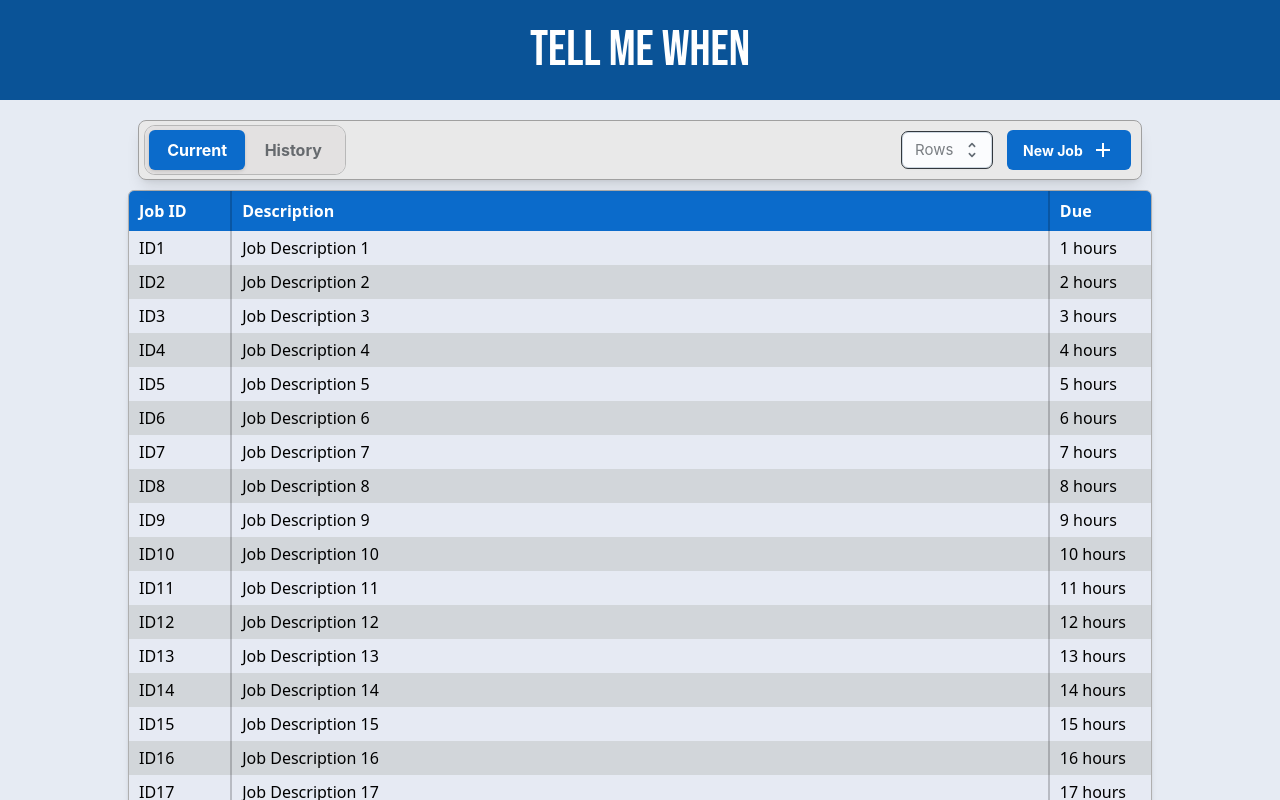
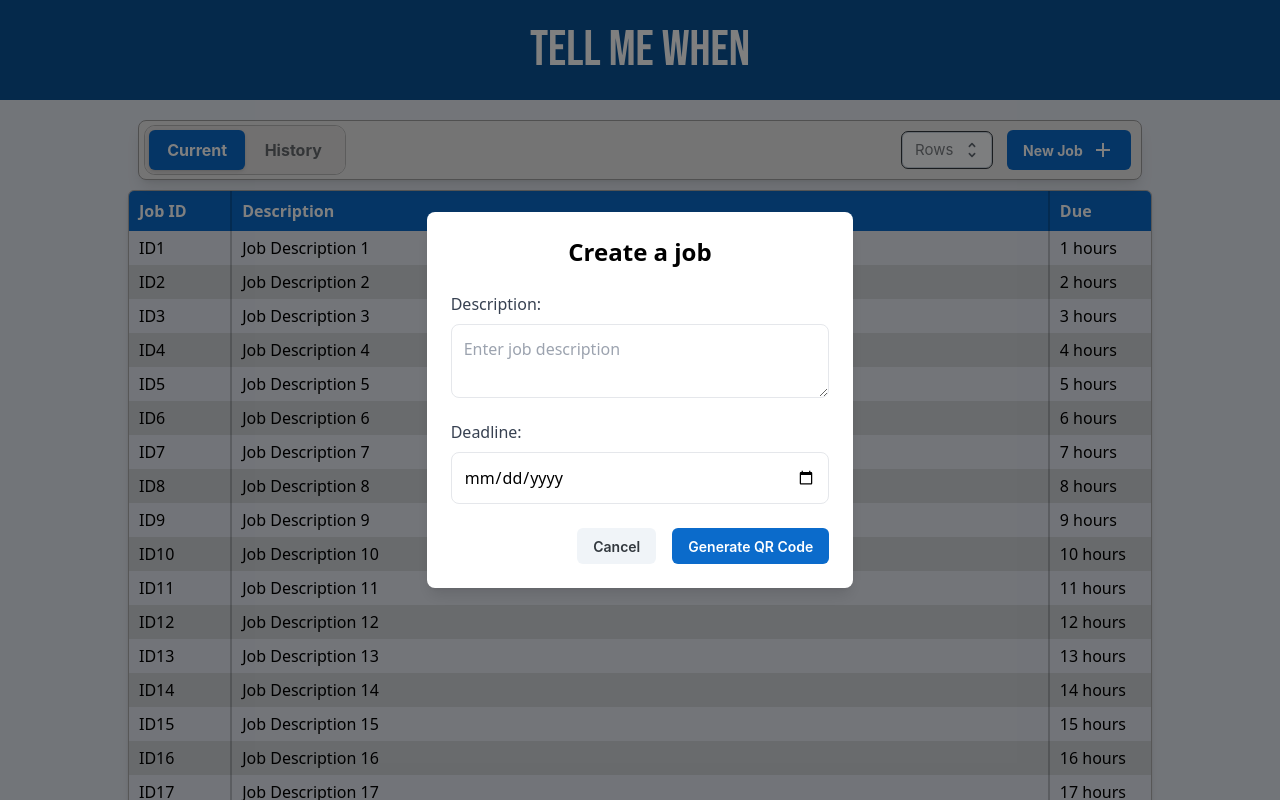
Before and after one commit to HufsaHaq/tellmewhen, a Next.js app in the folder tellmewhen/: page /dashboard in a window 1280 px wide. Both pictures are taken after a click on the button "New Job". Shown: the top 800 px of the page. Built offline with nearby package versions, Linux system fonts and the light colour scheme.

Commit message:
Created Job Creation poping up form on teh dashboard page. It creates new jobs with the due date and description on the dashboard

```diff
--- a/tellmewhen/package.json
+++ b/tellmewhen/package.json
@@ -13,7 +13,7 @@
     "@emotion/styled": "^11.14.0",
     "@mui/icons-material": "^6.3.0",
     "@mui/joy": "^5.0.0-beta.51",
-    "next": "^15.1.3",
+    "next": "^15.1.4",
     "react": "^19.0.0",
     "react-dom": "^19.0.0"
   },
--- a/tellmewhen/src/app/dashboard/page.jsx
+++ b/tellmewhen/src/app/dashboard/page.jsx
@@ -36,6 +36,10 @@ function Page()
 
     }
     colours["primaryTailwind"] = "bg-["+colours["primary"]+"]"
+
+    //Modal State
+    const [isModalOpen, setIsModalOpen] = useState(false);
+    const [formData, setFormData] = useState({ description: "", deadline: "" });
 
     const [CurrentTableData, SetCurrentTableData] = useState(null);
     const [HistoryTableData, SetHistoryTableData] = useState(null);
@@ -148,6 +152,32 @@ function Page()
         SetHistoryTableData(tempArr2);
     }, []);
 
+
+    //Function to open the modal
+    const handleOpenModal = () => setIsModalOpen(true);
+
+    //Function to close the modal
+    const handleCloseModal = () => {
+    setIsModalOpen(false);
+    setFormData({ description: "", deadline: "" });
+    };
+
+    //Function to handle the confirm button in the modal
+    const handleConfirmModal = () => {
+        const newJob = [
+          "ID" + (CurrentTableData.length + 1),
+          formData.description,
+          formData.deadline,
+        ];
+        SetCurrentTableData([...CurrentTableData, newJob]);
+        setIsModalOpen(false);
+        setFormData({ description: "", deadline: "" });
+      };
+
+    const handleInputChange = (e) =>
+        setFormData({ ...formData, [e.target.name]: e.target.value });
+
+
     return(
 
         <div className = {"page-content w-[80%] m-auto"}>
@@ -219,7 +249,9 @@ function Page()
                                 color: colours["primary-text-colour"]}
                             }
                             className="h-[40px] font-bold"
-                            onClick={()=>{console.log("REDIRECT TO OTHER PAGE")}}>New Job</Button>
+                            onClick={handleOpenModal}>
+                                New Job
+                            </Button>
                 </span>
             </span>
             <div className="w-full rounded-md overflow-hidden shadow-md border-[1px] border-[#AFAFAF]">
@@ -265,6 +297,70 @@ function Page()
                         border="true"/>}
 
             <div className="bottom-margin mb-[70px]" />
+
+            {/* Modal */}
+            {isModalOpen && (
+            <div className="fixed inset-0 bg-black bg-opacity-50 flex items-center justify-center z-50">
+                <div className="bg-white w-1/3 rounded-lg shadow-lg p-6">
+                <h2 className="text-center text-2xl font-semibold mb-6">Create a job</h2>
+                <form>
+                    <div className="mb-4">
+                    <label
+                        htmlFor="description"
+                        className="block text-gray-700 font-medium mb-2"
+                    >
+                        Description:
+                    </label>
+                    <textarea
+                        id="description"
+                        name="description"
+                        placeholder="Enter job description"
+                        className="w-full p-3 border rounded-lg focus:outline-none focus:ring-2 focus:ring-blue-500"
+                        value={formData.description}
+                        onChange={handleInputChange}
+                    />
+                    </div>
+
+                    <div className="mb-6">
+                    <label
+                        htmlFor="deadline"
+                        className="block text-gray-700 font-medium mb-2"
+                    >
+                        Deadline:
+                    </label>
+                    <input
+                        type="date"
+                        id="deadline"
+                        name="deadline"
+                        lang='en-GB'
+                        className="w-full p-3 border rounded-lg focus:outline-none focus:ring-2 focus:ring-blue-500"
+                        value={formData.deadline}
+                        onChange={handleInputChange}
+                    />
+                    </div>
+
+                    <div className="flex justify-end space-x-4">
+                    <Button
+                        onClick={handleCloseModal}
+                        variant="soft"
+                        color="neutral"
+                        className="px-4 py-2"
+                    >
+                        Cancel
+                    </Button>
+                    <Button
+                        onClick={handleConfirmModal}
+                        variant="solid"
+                        color="primary"
+                        className="px-4 py-2"
+                    >
+                        Generate QR Code
+                    </Button>
+                    </div>
+                </form>
+                </div>
+            </div>
+            )}
         </div>
     );
 }
```
Also changed, not shown: 1 other file (tests, documents, lock files or other folders).
